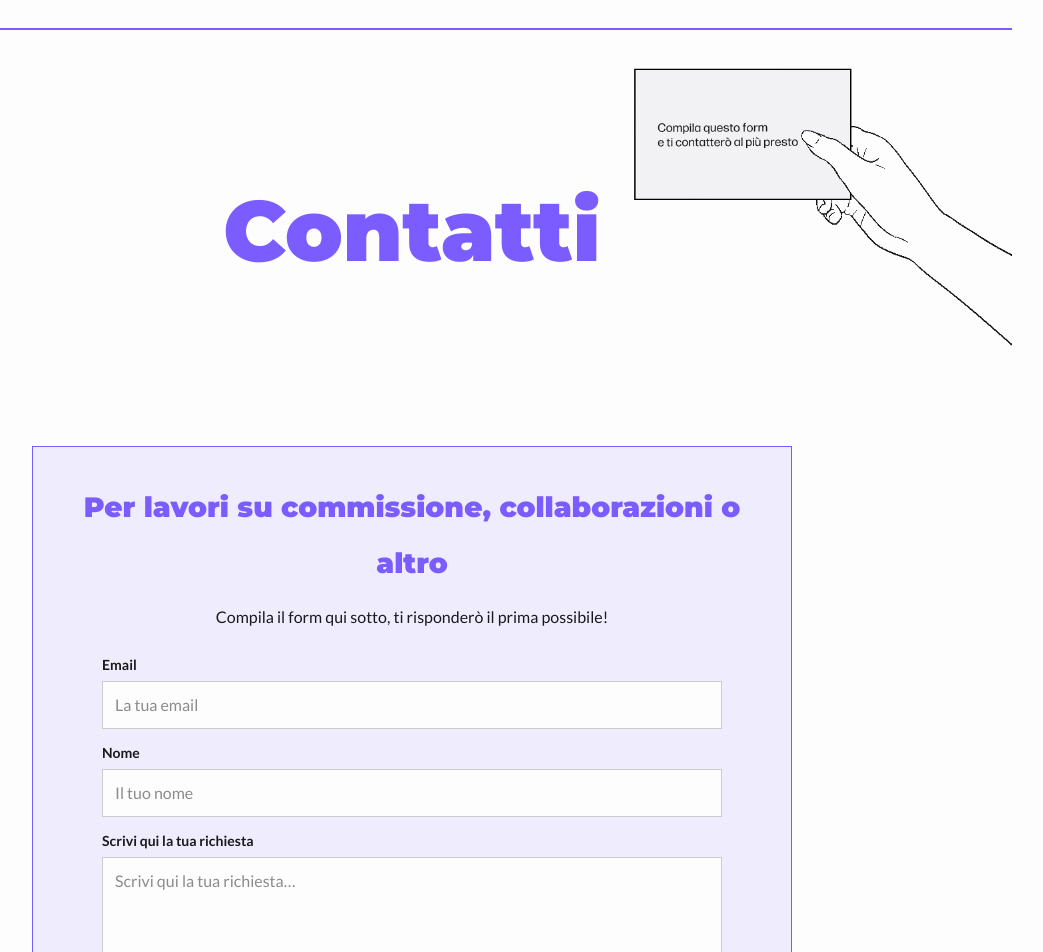
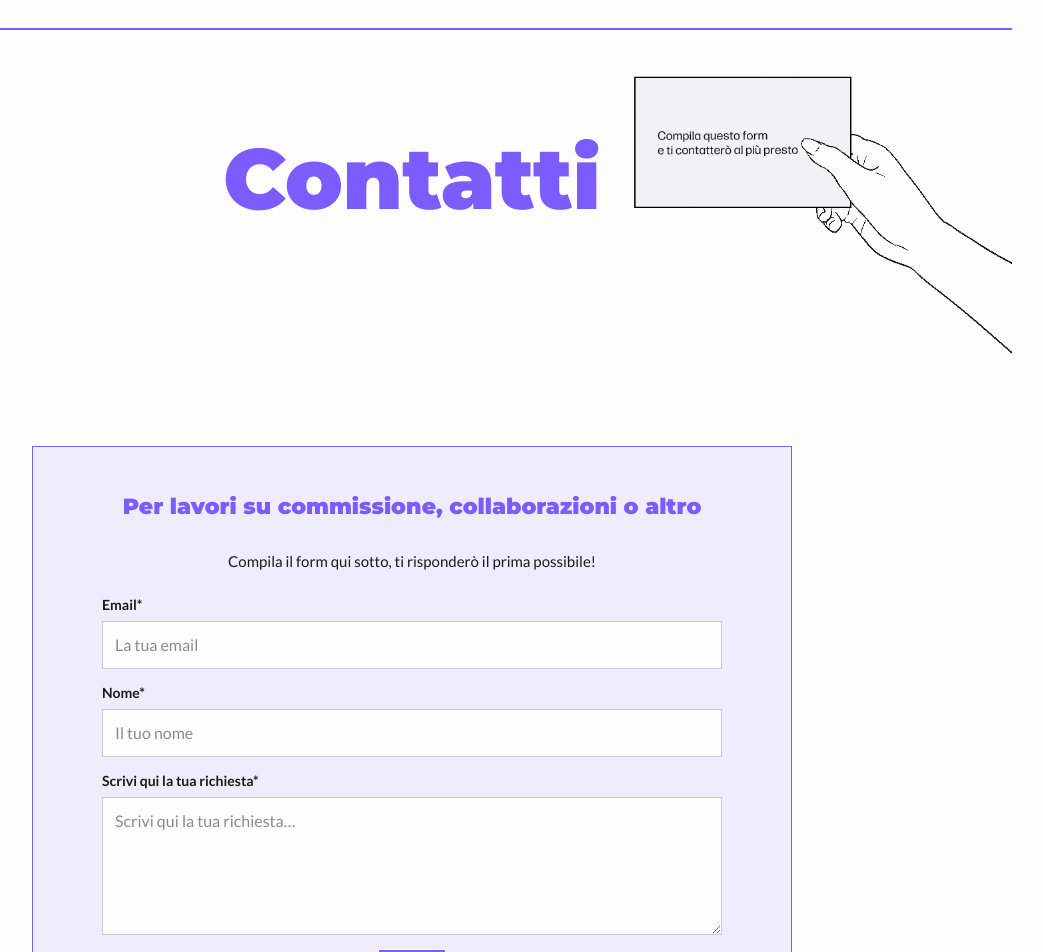
Before and after one commit to AnnaCazzanelli/Cazzanelli_Anna_Progetto_Esame_vue, a Vue app: page /contacts in a window 1280 px wide. Shown: the part 60-1012 px from the top of the page, without its empty margins (228-1271 px from the left). Built offline with nearby package versions, Linux system fonts and the light colour scheme; no server answers; a web font is replaced by a local one.

Commit message:
Add tailwind e connected form to "conactsMessage" firestore database

```diff
--- a/src/views/ContactsView.vue
+++ b/src/views/ContactsView.vue
@@ -1,46 +1,172 @@
+<!-- src/pages/Contacts.vue -->
+<script setup>
+import { ref, onMounted, onBeforeUnmount } from 'vue'
+import { db } from '@/firebase/config'
+import { collection, addDoc, serverTimestamp } from 'firebase/firestore'
+
+// stati form
+const email = ref('')
+const name = ref('')
+const message = ref('')
+
+// honeypot (anti-bot): deve restare vuoto
+const honeypot = ref('')
+
+// UI state
+const loading = ref(false)
+const success = ref(false)
+const errorMsg = ref('')
+
+// MODAL di conferma
+const showConfirm = ref(false)
+let lastActive = null
+
+function openConfirm () {
+  lastActive = document.activeElement
+  showConfirm.value = true
+  document.documentElement.style.overflow = 'hidden'
+}
+function closeConfirm () {
+  showConfirm.value = false
+  document.documentElement.style.overflow = ''
+  if (lastActive && typeof lastActive.focus === 'function') lastActive.focus()
+}
+
+function getUserAgent () {
+  if (typeof navigator !== 'undefined' && navigator.userAgent) {
+    return navigator.userAgent.slice(0, 512)
+  }
+  return 'unknown'
+}
+
+// 1) PRE-SUBMIT: apri conferma, non inviare ancora
+function preSubmit (e) {
+  e.preventDefault()
+  errorMsg.value = ''
+  success.value = false
+
+  if (!email.value || !name.value || !message.value) {
+    errorMsg.value = 'Compila tutti i campi obbligatori.'
+    return
+  }
+  if (honeypot.value && honeypot.value.trim() !== '') {
+    // bot: non inviamo nulla e “simuliamo” successo
+    success.value = true
+    email.value = ''
+    name.value = ''
+    message.value = ''
+    honeypot.value = ''
+    return
+  }
+
+  openConfirm()
+}
+
+// 2) CONFERMA: invia davvero su Firestore
+async function confirmSend () {
+  loading.value = true
+  errorMsg.value = ''
+  try {
+    const docRef = collection(db, 'contactMessages')
+    await addDoc(docRef, {
+      name: name.value.trim(),
+      email: email.value.trim(),
+      message: message.value.trim(),
+      userAgent: getUserAgent(),
+      honeypot: '',
+      createdAt: serverTimestamp(),
+    })
+    success.value = true
+    // reset campi
+    email.value = ''
+    name.value = ''
+    message.value = ''
+    honeypot.value = ''
+    closeConfirm()
+  } catch (err) {
+    errorMsg.value = err?.message || 'Invio non riuscito. Riprova.'
+    closeConfirm()
+  } finally {
+    loading.value = false
+  }
+}
+
+// ESC per chiudere la modale
+function onKeydown (ev) {
+  if (showConfirm.value && ev.key === 'Escape') {
+    ev.preventDefault()
+    closeConfirm()
+  }
+}
+onMounted(() => window.addEventListener('keydown', onKeydown))
+onBeforeUnmount(() => window.removeEventListener('keydown', onKeydown))
+</script>
+
 <template>
-  <!-- HERO decorativa -->
+  <!-- HERO -->
   <section
-    class="hero-container"
+    class="hero-container relative w-full h-[400px] overflow-hidden"
     role="region"
     aria-labelledby="page-title"
   >
-    <div class="hero-image-container" aria-hidden="true"></div>
+    <div class="hero-image-container absolute inset-0" aria-hidden="true"></div>
 
-    <div class="header-content-wrapper">
+    <div
+      class="header-content-wrapper absolute inset-x-0 top-1/2 -translate-y-1/2 text-center w-full px-[var(--margin-desktop)]"
+    >
       <h1 id="page-title">Contatti</h1>
     </div>
   </section>
 
-  <!-- FORM di contatto -->
+  <!-- FORM -->
   <section class="contact-form-section" aria-labelledby="contact-form-title">
     <h2 id="contact-form-title">Per lavori su commissione, collaborazioni o altro</h2>
     <p class="form-lead">Compila il form qui sotto, ti risponderò il prima possibile!</p>
 
-    <form class="contact-form">
+    <!-- Messaggi stato -->
+    <p v-if="success" class="form-success" role="status" aria-live="polite">
+      ✅ Messaggio inviato, grazie! Ti risponderò il prima possibile.
+    </p>
+    <p v-if="errorMsg" class="form-error" role="alert">
+      ⚠️ {{ errorMsg }}
+    </p>
+
+    <form class="contact-form" @submit="preSubmit" novalidate>
+      <!-- honeypot invisibile -->
+      <div class="hp-wrap" aria-hidden="true">
+        <label for="hp">Lascia questo campo vuoto</label>
+        <input id="hp" v-model="honeypot" type="text" tabindex="-1" autocomplete="off" />
+      </div>
+
       <div class="form-group">
-        <label for="email">Email</label>
+        <label for="email">Email*</label>
         <input
+          v-model="email"
           type="email"
           id="email"
           required
+          inputmode="email"
+          autocomplete="email"
           placeholder="La tua email"
         />
       </div>
 
       <div class="form-group">
-        <label for="name">Nome</label>
+        <label for="name">Nome*</label>
         <input
+          v-model="name"
           type="text"
           id="name"
           required
+          autocomplete="name"
           placeholder="Il tuo nome"
         />
       </div>
 
       <div class="form-group">
-        <label for="message">Scrivi qui la tua richiesta</label>
+        <label for="message">Scrivi qui la tua richiesta*</label>
         <textarea
+          v-model="message"
           id="message"
           rows="5"
           required
@@ -48,141 +174,150 @@
         ></textarea>
       </div>
 
-      <button type="submit" class="btn primary-btn">Invia</button>
+      <button type="submit" class="btn primary-btn" :disabled="loading">
+        <span v-if="!loading">Invia</span>
+        <span v-else>Invio…</span>
+      </button>
     </form>
   </section>
+
+  <!-- MODAL di conferma (con riepilogo) -->
+  <div
+    v-if="showConfirm"
+    class="modal-overlay"
+    role="dialog"
+    aria-modal="true"
+    aria-labelledby="confirm-title"
+    aria-describedby="confirm-desc"
+  >
+    <div class="modal-card" role="document">
+      <h3 id="confirm-title">Confermi l'invio?</h3>
+      <p id="confirm-desc" class="modal-text">
+        Controlla i dati e premi “Sì, invia”.
+      </p>
+
+      <!-- Riepilogo campi -->
+      <div class="recap">
+        <div class="recap-row">
+          <span class="recap-label">Email</span>
+          <span class="recap-value">{{ email }}</span>
+        </div>
+        <div class="recap-row">
+          <span class="recap-label">Nome</span>
+          <span class="recap-value">{{ name }}</span>
+        </div>
+        <div class="recap-row recap-message">
+          <span class="recap-label">Messaggio</span>
+          <pre class="recap-value prewrap">{{ message }}</pre>
+        </div>
+      </div>
+
+      <div class="modal-actions">
+        <button class="btn modal-btn confirm" @click="confirmSend" :disabled="loading">
+          <span v-if="!loading">Sì, invia</span>
+          <span v-else>Invio…</span>
+        </button>
+        <button class="btn modal-btn cancel" @click="closeConfirm" :disabled="loading">
+          Annulla
+        </button>
+      </div>
+    </div>
+  </div>
 </template>
 
-<style>
-/* ---------------- HERO ---------------- */
-.hero-container {
-  position: relative;
-  width: 100%;
-  height: 400px;
-  overflow: hidden;
+<style scoped>
+/* ===== HERO (identica alla tua) ===== */
+.hero-container { position: relative; width: 100%; height: 400px; overflow: hidden; }
+.hero-image-container {
+  position: absolute; inset: 0;
+  background-image: url('/images/contacts/contacts_lightmode.png');
+  background-size: contain; background-repeat: no-repeat;
+  background-position: right center; transform: translateY(-8%);
 }
-.hero-image-container {
-  position: absolute;
-  inset: 0;
-  background-image: url('/images/contacts/contacts_lightmode.png');
-  background-size: contain;
-  background-repeat: no-repeat;
-  background-position: right center;
-  transform: translateY(-10%);
+body.dark-mode .hero-image-container { background-image: url('/images/contacts/contacts_darkmode.png'); }
+.header-content-wrapper {
+  position: absolute; top: 50%; left: 0; right: 0; transform: translateY(-50%);
+  text-align: center; width: 100%; padding-inline: var(--margin-desktop); box-sizing: border-box;
 }
-.header-content-wrapper {
-  position: absolute;
-  top: 50%;
-  left: 50%;
-  transform: translate(-50%, -50%);
-  text-align: center;
-  width: 100%;
+@media (max-width: 768px) { .header-content-wrapper { padding-inline: var(--margin-mobile); } }
+@media (max-width: 1024px) and (min-width: 769px) { .header-content-wrapper h1 { font-size: 40pt; line-height: 50pt; } }
+@media (max-width: 768px) { .header-content-wrapper h1 { font-size: 28pt; line-height: 36pt; } }
+@media (max-width: 1024px) and (min-width: 769px) {
+  .hero-image-container { background-position: right center; transform: translateY(-10%); opacity: 0.95; }
 }
-/* dark mode hero */
-body.dark-mode .hero-image-container {
-  background-image: url('/images/contacts/contacts_darkmode.png');
+@media (max-width: 768px) {
+  .hero-image-container { background-position: right top; transform: translateY(-10%); opacity: 0.9; }
 }
 
-/* breakpoints hero (come i tuoi) */
-@media (min-width: 1024px) {
-  .contacts {
-    min-height: 100vh;
-    display: flex;
-    align-items: center;
-  }
+/* ===== FORM (stile invariato) ===== */
+.contact-form-section {
+  background-color: color-mix(in srgb, var(--color-accent) 10%, transparent);
+  max-width: 760px; margin: 1rem auto 7rem; padding: 2rem;
+  border: 1px solid var(--color-accent);
 }
-@media (max-width: 1024px) and (min-width: 769px) {
-  .hero-image-container {
-    background-position: right center;
-    transform: translateY(-10%);
-    opacity: 0.95;
-  }
+.contact-form-section h2 {
+  text-align: center; margin: 0 0 0.5rem;
+  font-size: clamp(18px, 2vw, 22px); color: var(--color-accent);
 }
+.form-lead { text-align: center; margin: 0 0 1rem; font-family: var(--font-body); font-size: clamp(13px, 1.4vw, 15px); color: var(--color-text); }
+.contact-form { display: flex; flex-direction: column; gap: 14px; max-width: 620px; margin-inline: auto; }
+.form-group { display: flex; flex-direction: column; gap: 6px; }
+label { font: 600 14px/1.4 var(--font-body); color: var(--color-text); }
+input, textarea {
+  width: 100%; box-sizing: border-box; padding: 12px; border: 1px solid #ccc;
+  font: 400 16px/1.4 var(--font-body); background: var(--color-surface); color: var(--color-text);
+}
+input:focus, textarea:focus {
+  border-color: var(--color-accent); outline: none;
+  box-shadow: 0 0 0 2px color-mix(in srgb, var(--color-accent) 25%, transparent);
+}
+.primary-btn {
+  align-self: center; background-color: var(--color-accent); color: var(--color-surface);
+  font-weight: 700; font-size: 14px; padding: 10px 18px; border: 1px solid currentColor; border-radius: 0;
+  cursor: pointer; transition: background-color 0.2s ease;
+}
+.primary-btn:hover { background-color: var(--color-hover); }
+.primary-btn:disabled { opacity: .6; cursor: not-allowed; }
+
+/* honeypot invisibile */
+.hp-wrap { position: absolute; left: -9999px; width: 1px; height: 1px; overflow: hidden; }
+
 @media (max-width: 768px) {
-  .hero-image-container {
-    background-position: right top;
-    transform: translateY(-10%);
-    opacity: 0.9;
-  }
+  .contact-form-section { margin: 1.5rem auto 5rem; padding: 1.25rem; }
+  .contact-form { max-width: 100%; }
 }
 
-/* ---------------- FORM (restyle) ---------------- */
-.contact-form-section{
-  background-color: color-mix(in srgb, var(--color-accent) 10%, transparent);
-  max-width: 760px;
- margin: 1rem auto 7rem;     /* più vicino alla hero, più lontano dal footer */
-  padding: 2rem;
-  border: 1px solid  var(--color-accent);
-      /* spigoli retti */
+/* messaggi stato */
+.form-success { color: #1b7e3c; text-align: center; margin: 0 0 8px; }
+.form-error   { color: #b00020; text-align: center; margin: 0 0 8px; }
+
+/* ===== MODAL ===== */
+.modal-overlay {
+  position: fixed; inset: 0; background: rgba(0,0,0,.45);
+  display: grid; place-items: center; z-index: 1000;
 }
+.modal-card {
+  background: var(--color-surface); color: var(--color-text);
+  border: 1px solid var(--color-accent);
+  width: min(92vw, 480px); padding: 18px;
+  box-shadow: 0 10px 30px rgba(0,0,0,.25);
+}
+.modal-card h3 { margin: 0 0 6px; font: 800 20px/1.2 var(--font-heading); color: var(--color-accent); }
+.modal-text   { margin: 0 0 12px; font: 400 15px/1.6 var(--font-body); }
 
-.contact-form-section h2{
-  text-align:center;
-  margin: 0 0 .5rem;        /* h2 e p più vicini */
-  font-size: clamp(22px, 2.6vw, 28px);
-  color: var(--color-accent);
-}
-.form-lead{
-  text-align:center;
-  margin: 0 0 1.25rem;
-  font-family: var(--font-body);
-  font-size: clamp(14px, 1.6vw, 16px);
-  color: var(--color-text);
-}
+/* Riepilogo */
+.recap { border: 1px solid var(--color-accent); padding: 10px; margin: 0 0 12px; background: color-mix(in srgb, var(--color-accent) 6%, transparent); }
+.recap-row { display: grid; grid-template-columns: 110px 1fr; gap: 8px; align-items: start; }
+.recap-row + .recap-row { margin-top: 8px; }
+.recap-label { font: 700 13px/1.3 var(--font-body); color: var(--color-accent); }
+.recap-value { font: 400 14px/1.5 var(--font-body); color: var(--color-text); word-break: break-word; }
+.prewrap { white-space: pre-wrap; }
+.recap-message .recap-value { max-height: 160px; overflow: auto; padding-right: 4px; }
 
-/* campi centrati sotto al titolo */
-.contact-form{
-  display:flex;
-  flex-direction:column;
-  gap: 14px;
-  max-width: 620px;
-  margin-inline: auto;
-}
-
-.form-group{ display:flex; flex-direction:column; gap:6px; }
-label{
-  font: 600 14px/1.4 var(--font-body);
-  color: var(--color-text);
-}
-
-/* input/textarea squadrati */
-input, textarea{
-  width:100%;
-  box-sizing: border-box;
-  padding: 12px;
-  border:1px solid #ccc;
-
-  font: 400 16px/1.4 var(--font-body);
-  background: var(--color-surface);
-  color: var(--color-text);
-}
-input:focus, textarea:focus{
-  border-color: var(--color-accent);
-  outline: none;
-  box-shadow: 0 0 0 2px color-mix(in srgb, var(--color-accent) 25%, transparent);
-}
-
-/* bottone piccolo e centrato, stile CTA ma squadrato */
-.primary-btn{
-  align-self:center;               /* centrato */
-  background-color: var(--color-accent);
-  color: var(--color-surface);
-  font-weight: 700;
-  font-size: 14px;
-  padding: 10px 18px;              /* dimensione ridotta */
-  border: 1px solid currentColor;
-  border-radius: 0;                /* spigoli retti */
-  cursor: pointer;
-  transition: background-color .2s ease;
-}
-.primary-btn:hover{ background-color: var(--color-hover); }
-
-/* responsive fine-tuning */
-@media (max-width: 768px){
-  .contact-form-section{
-    margin: 1.5rem auto 5rem;
-    padding: 1.25rem;
-  }
-  .contact-form{ max-width: 100%; }
-}
+/* Azioni */
+.modal-actions { display: flex; gap: 10px; justify-content: flex-end; }
+.modal-btn { padding: 8px 14px; font: 700 14px/1 var(--font-body); border: 1px solid currentColor; background: transparent; cursor: pointer; }
+.modal-btn.confirm { background: var(--color-accent); color: var(--color-surface); }
+.modal-btn.confirm:hover { background: var(--color-hover); }
+.modal-btn.cancel:hover  { background: rgba(0,0,0,.06); }
 </style>
```
